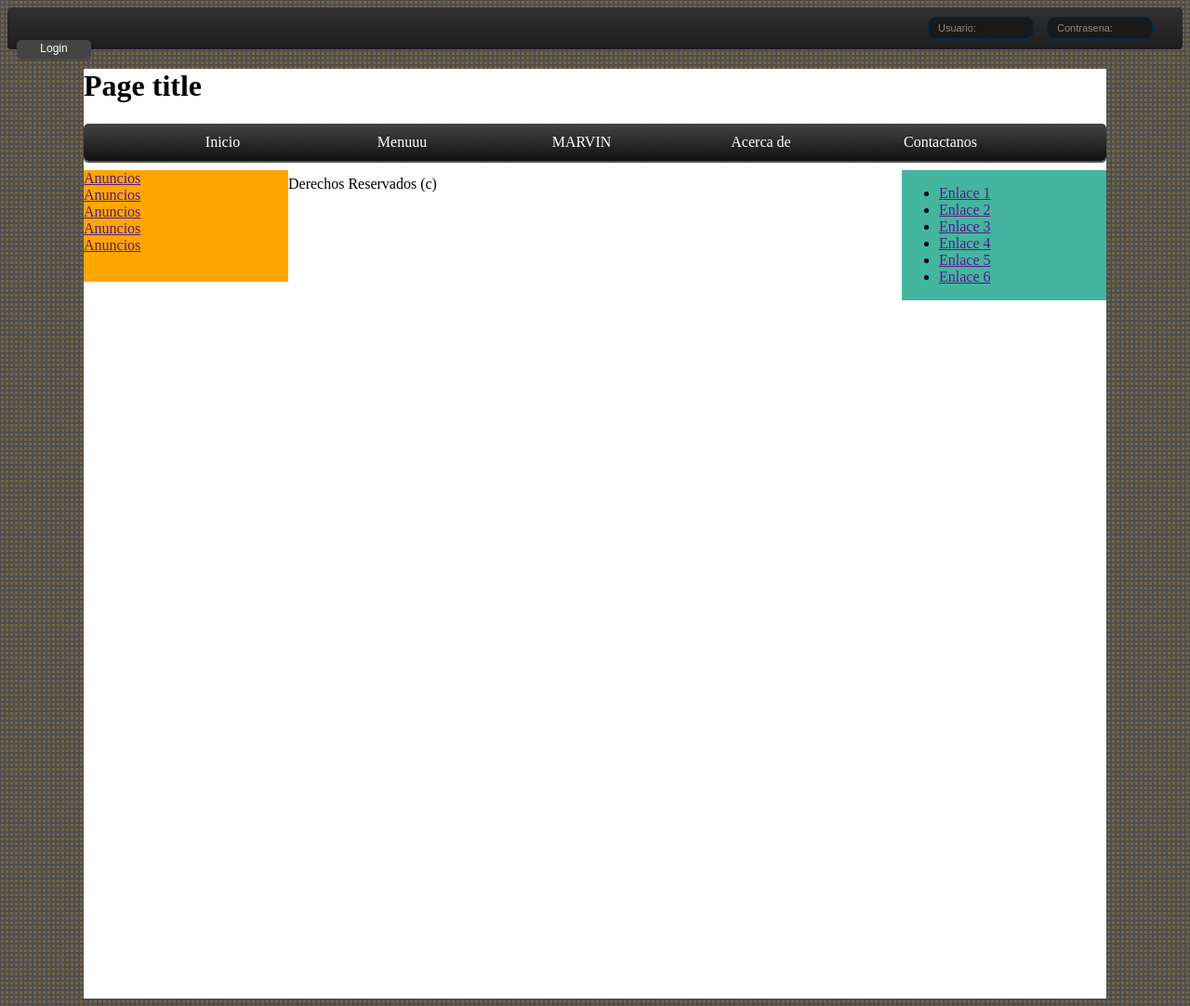
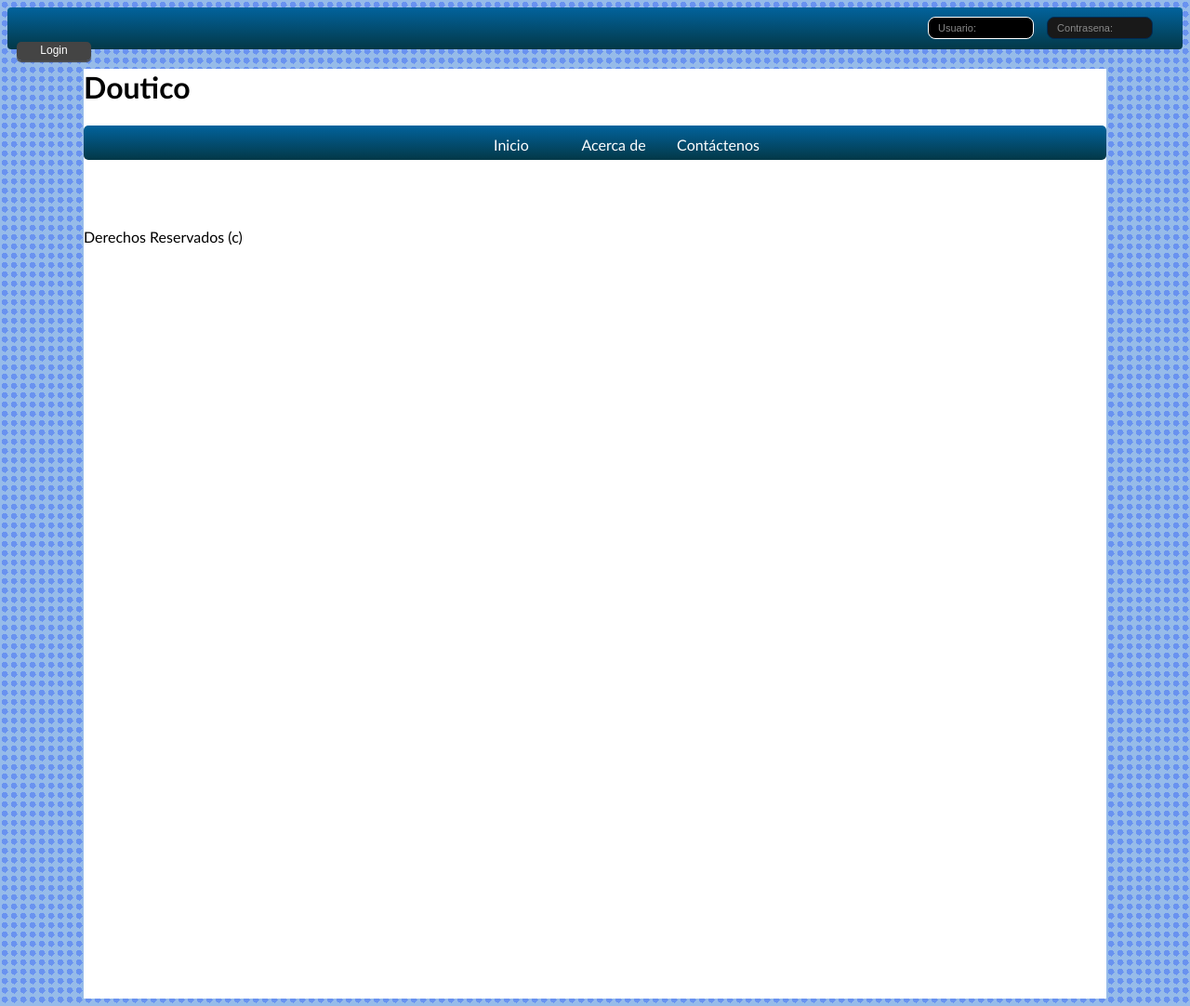
Before and after one commit to jeragones/Proyecto-Especificacion, a PHP site: page / in a window 1280 px wide. Shown: the whole page at 93% size. Run offline with PHP 8.4, Linux system fonts and the light colour scheme; some libraries are stand-ins or nearby versions.

Commit message:
Commit 5

```diff
--- a/index.html
+++ b/index.html
@@ -6,7 +6,7 @@
     <meta name="Keywords" content="Futbol,Costa Rica,Televisión,Radio,Música,Deportes,Partidos,Juegos" >
     <meta name="Description" content="descripción de la página" > <!-- FALTA -->
     <meta name="Robots" content="all" >
-    <title>Doutico</title>
+    <title id="title">Doutico</title>
     <link rel="shortcut icon" href="crflag.gif" type="image/x-icon"/>
     <link rel="stylesheet" href="style.css">
     <script src="https://ajax.googleapis.com/ajax/libs/jquery/1.7.1/jquery.min.js"></script>
@@ -19,15 +19,12 @@
     </form>
     <div class="main">
         <header>
-            <h1 class="titulo">Page title</h1>
+            <h1 class="titulo">Doutico</h1>
         </header>
         <nav class="navegacion">
-            <ul>
-                <li><a onclick="">Inicio</a></li>
-                <li><a onclick="">Menuuu</a></li>
-                <li><a onclick="">MARVIN</a></li>
+            <ul><li><a onclick="">Inicio</a></li>
                 <li><a onclick="">Acerca de</a></li>
-                <li><a onclick="">Contactanos</a></li>
+                <li><a onclick="">Cont&aacutectenos</a></li>
             </ul>
         </nav>
         <section id="intro">
@@ -37,29 +34,7 @@
 
             <!-- Main content area (lugar de la pagina que va a estar cambiando)-->
         </article>
-        <aside>
-            <section class="banner">
-                <div ><a href="">Anuncios</a></div>
-                <div ><a href="">Anuncios</a></div>
-                <div ><a href="">Anuncios</a></div>
-                <div ><a href="">Anuncios</a></div>
-                <div ><a href="">Anuncios</a></div>
-                <!--banners publicitarios-->
-            </section>
-        </aside>
-        <aside class="menu">
-            <nav class="enlaces">
-                <ul>
-                    <li><a href="">Enlace 1</a></li>
-                    <li><a href="">Enlace 2</a></li>
-                    <li><a href="">Enlace 3</a></li>
-                    <li><a href="">Enlace 4</a></li>
-                    <li><a href="">Enlace 5</a></li>
-                    <li><a href="">Enlace 6</a></li>
-                </ul>
-            </nav>
-            <!--menu de enlaces a otras secciones de la pagina-->
-        </aside>
+
         <footer>
             <!-- Footer -->
             <div class="copyRight">
--- a/style.css
+++ b/style.css
@@ -1,13 +1,16 @@
 html {
     /* el estilo general de la pagina*/
-    background: -webkit-radial-gradient(rgba(200,155,055,.3) 50%, transparent 10%);
-    background-color: #4e4e4e;
-    background-size: 5px 5px;
-    font-family: "Times New Roman", Georgia, serif;
+    background: -webkit-radial-gradient(rgba(0,51,255,.3) 50%, transparent 10%);
+    background-color: #96BBE9;
+    background-size: 10px 10px;
+    font-family: "Calibri", Georgia, sans-serif;
 }
 
+#title {
+    font-style: bold;
+}
 .main {
-    background: white;
+    background: #FFFFFF;
     width: 1100px;
     height: 1000px;
     margin: 0 auto;
@@ -19,13 +22,17 @@ html {
 }
 
 .inicio {
-    background: #313131;
-    background: -moz-linear-gradient(#313131,#1d1d1d);
-    background: -ms-linear-gradient(#313131,#1d1d1d);
-    background: -o-linear-gradient(#313131,#1d1d1d);
-    background: -webkit-linear-gradient(#313131,#1d1d1d);
-    background: linear-gradient(#313131,#1d1d1d);
+    background: #02639D;
+    background: -moz-linear-gradient(#02639D,#033847);
+    background: -ms-linear-gradient(#02639D,#033847);
+    background: -o-linear-gradient(#02639D,#033847);
+    background: -webkit-linear-gradient(#02639D,#033847);
+    background: linear-gradient(#02639D,#033847);
     border-radius: 4px;
+    -moz-border-radius: 4px;
+    -ms-border-radius: 4px;
+    -o-border-radius: 4px;
+    -webkit-border-radius: 4px;
     height: 45px;
     width: 100%;
 }
@@ -36,7 +43,7 @@ html {
     -ms-border-radius: 8px;
     -o-border-radius: 8px;
     -webkit-border-radius: 8px;
-    background: #191919;
+    background: #000000;
     border-bottom: 1px solid #414141;
     border: none;
     color: white;
@@ -47,7 +54,7 @@ html {
     margin-top: 10px;
     padding-left: 10px;
     width: 100px;
-    border:1px solid #002B55;
+    border:1px solid #FFFFFF;
 }
 
 .password {
@@ -101,7 +108,7 @@ input::input-placeholder {
     -ms-border-radius: 5px;
     -o-border-radius: 5px;
     -webkit-border-radius: 5px;
-    background-color: #444444;
+    background-color: #061899;
     background: -moz-linear-gradient(#9a9a9a,#444444);
     background: -ms-linear-gradient(#9a9a9a,#444444);
     background: -o-linear-gradient(#9a9a9a,#444444);
@@ -141,10 +148,10 @@ input::input-placeholder {
 }
 
 .navegacion {
-    vertical-align: top;
+    vertical-align: middle;
     list-style: none;
     width: 100%; /* The menu should be the entire width of it's surrounding object, in this case the whole page */
-    height: 40px;
+    height: 10px;
 
     /*background: -webkit-gradient(linear,left bottom,left top,color-stop(0, #9a9a9a),color-stop(0, #444444));*/
     -moz-border-radius: 5px;
@@ -157,11 +164,13 @@ input::input-placeholder {
 
 } /* dark grey bg */
 
+
 .navegacion li {
-    width: 15%;
+    width: 10%;
+    vertical-align: middle;
     display: inline-block;
-    margin-left: 30px;
-    /*text-align: center;*/
+   /* margin-left: 15px;*/
+    text-align: center;
 }
 
 .navegacion li:hover {
@@ -174,21 +183,22 @@ input::input-placeholder {
 
 .navegacion li a {
     display: block;
-    padding: 10px 0;
+    height: 15px;
     text-align: center;
 }
 
 .navegacion ul{
     list-style: none;
-    background: #444;
-    background: -moz-linear-gradient(#444, #111);
-    background: -webkit-gradient(linear,left bottom,left top,color-stop(0, #111),color-stop(1, #444));
-    background: -webkit-linear-gradient(#444, #111);
-    background: -o-linear-gradient(#444, #111);
-    background: -ms-linear-gradient(#444, #111);
-    background: linear-gradient(#444, #111);
+    background: #02639D;
+    background: -moz-linear-gradient(#02639D, #033847);
+    background: -webkit-gradient(linear,left bottom,left top,color-stop(0, #033847),color-stop(1, #02639D));
+    background: -webkit-linear-gradient(#02639D, #033847);
+    background: -o-linear-gradient(#02639D, #033847);
+    background: -ms-linear-gradient(#02639D, #033847);
+    background: linear-gradient(#02639D, #033847);
     -moz-border-radius: 5px;
     border-radius: 5px;
+    text-align: center;
 }
 
 .navegacion ul li a{
@@ -203,39 +213,19 @@ input::input-placeholder {
 }
 
 .navegacion ul li a:hover, .navegacion ul li .current{
-    color: #151612;
-    background: #888B78;
-    background: -moz-linear-gradient(#888B78,#4F5144);
-    background: -webkit-gradient(linear,left bottom,left top,color-stop(0,#4F5144),color-stop(1, #888B78));
-    background: -webkit-linear-gradient(#888B78,#4F5144);
-    background: -o-linear-gradient(#888B78,#4F5144);
-    background: -ms-linear-gradient(#888B78,#4F5144);
-    background: linear-gradient(#888B78,#4F5144);
+    color: #02639D;
+    background: #02639D;
+    background: -moz-linear-gradient(#FFFFFF,#C7C7CB);
+    background: -webkit-gradient(linear,left bottom,left top,color-stop(0,#C7C7CB),color-stop(1, #FFFFFF));
+    background: -webkit-linear-gradient(#FFFFFF,#C7C7CB);
+    background: -o-linear-gradient(#FFFFFF,#C7C7CB);
+    background: -ms-linear-gradient(#FFFFFF,#C7C7CB);
+    background: linear-gradient(#FFFFFF,#C7C7CB);
     cursor: pointer;
     -moz-border-radius: 8px;
     border-radius: 8px;
-} /* change the background color of the list item when you hover over it */
-
-/*aside {
-    display: inline-block;
-    width: 25%;
-    vertical-align: top;
-}*/
-
-aside .banner {
-    float: left;
-    width: 20%;
-    height: 120px;
-    background: orange;
-    margin-top: 10px;
-    margin-bottom: 10px;
 }
 
-aside .enlaces {
-    float: right;
-    width: 20%;
-    height: 140px;
-    background: #44B59E;
-    margin-top: 10px;
-    /*margin-bottom: 10px;    */
+.copyRight {
+    margin-top: 100px;
 }
```
